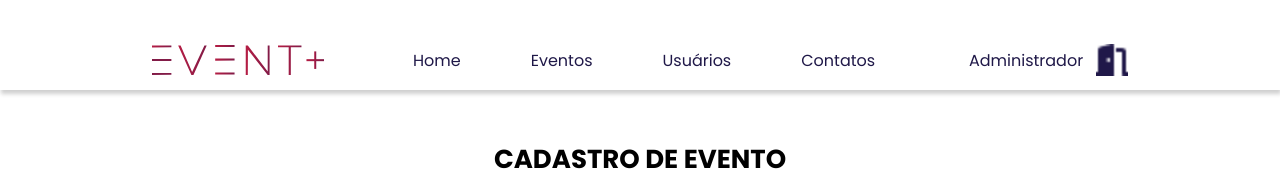
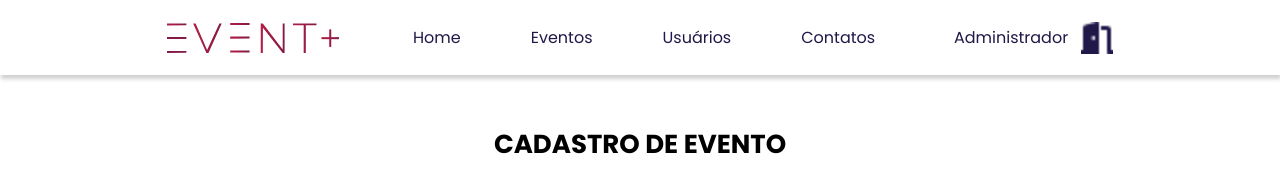
Before and after one commit to ElleDias/EventReact, a React (Create React App) app in the folder Event/: page /ListagemEvento in a window 1280 px wide. Shown: the top 171 px of the page. Built offline with nearby package versions, Linux system fonts and the light colour scheme; the HTML template or start-up script is replaced by a standard one; a web font is replaced by a local one.

Commit message:
corrigindo erros

```diff
--- a/Event/src/components/header/Header.css
+++ b/Event/src/components/header/Header.css
@@ -3,12 +3,12 @@ body {
   }
 
   header {
-    height: 60px;
+    height: 75px;
     box-shadow: 1px 4px 4px 0px #00000030;
   }
 
   .header-header {
-    margin-top: 30px;
+    padding: 30px;
     display: flex;
     justify-content: space-evenly;
     align-items: center;
```
